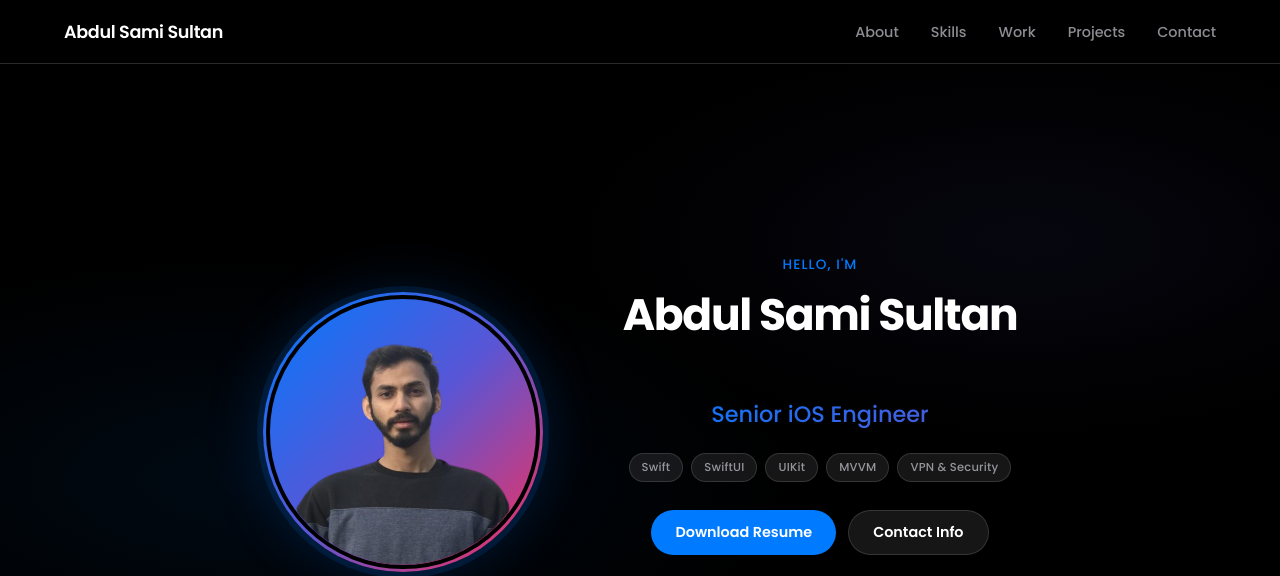
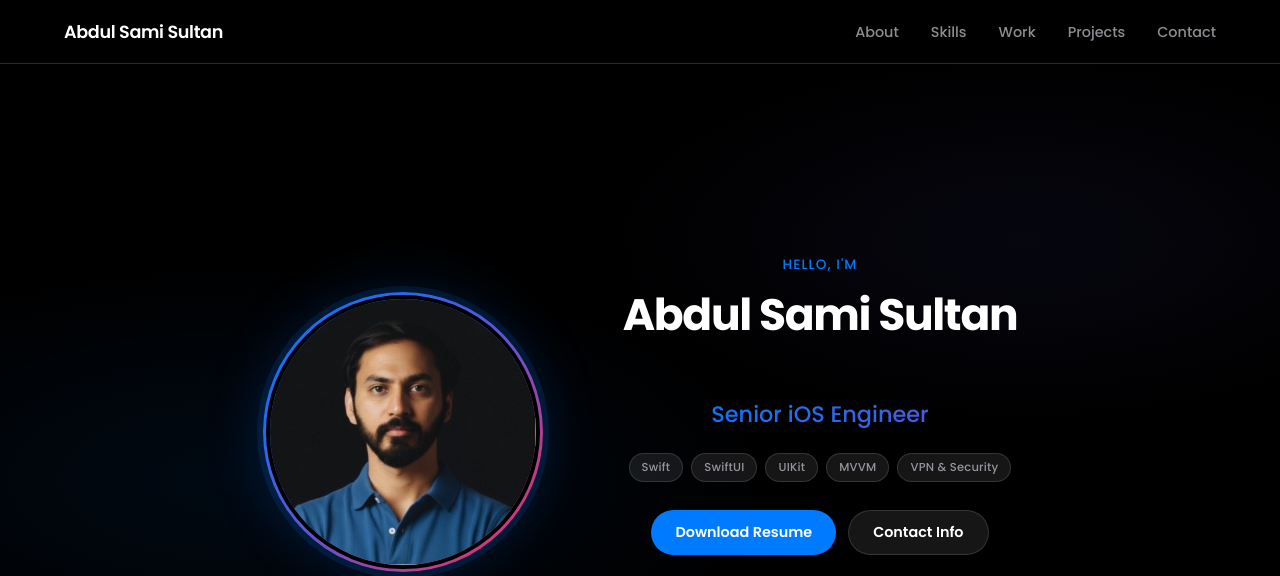
Before and after one commit to AbdulSami-Sultan/AbdulSami-Sultan.github.io, a plain HTML site: page index.html in a window 1280 px wide. Shown: the top 576 px of the page. Drawn offline with Linux system fonts and the light colour scheme.

Commit message:
New resume and Photo added

```diff
--- a/index.html
+++ b/index.html
@@ -7,7 +7,7 @@
     <meta name="keywords" content="iOS Developer, Senior iOS Engineer, Swift, SwiftUI, UIKit, MVVM, Karachi, Mobile Developer, VPN">
     <meta property="og:title" content="Abdul Sami Sultan — Senior iOS Engineer">
     <meta property="og:description" content="5+ years building high-impact iOS apps used by millions — VPN & cybersecurity platforms to consumer apps.">
-    <meta property="og:image" content="./Portrait/Abdul_Sami_Sultan.png">
+    <meta property="og:image" content="./Portrait/Abdul_Sami_Sultan.jpeg">
     <title>Abdul Sami Sultan — Senior iOS Engineer</title>
     <link rel="stylesheet" href="style.css" />
     <link rel="stylesheet" href="mediaqueries.css" />
@@ -45,7 +45,7 @@
     <section id="profile">
         <div class="profile-pic-wrapper">
             <div class="profile-pic-ring">
-                <img src="./Portrait/Abdul_Sami_Sultan.png" alt="Abdul Sami Sultan" class="profile-pic">
+                <img src="./Portrait/Abdul_Sami_Sultan.jpeg" alt="Abdul Sami Sultan" class="profile-pic">
             </div>
         </div>
         <div class="section__text">
```
Also changed, not shown: Portrait/Abdul_Sami_Sultan.jpeg (added), Portrait/Abdul_Sami_Sultan.png (deleted), 4 other files.
